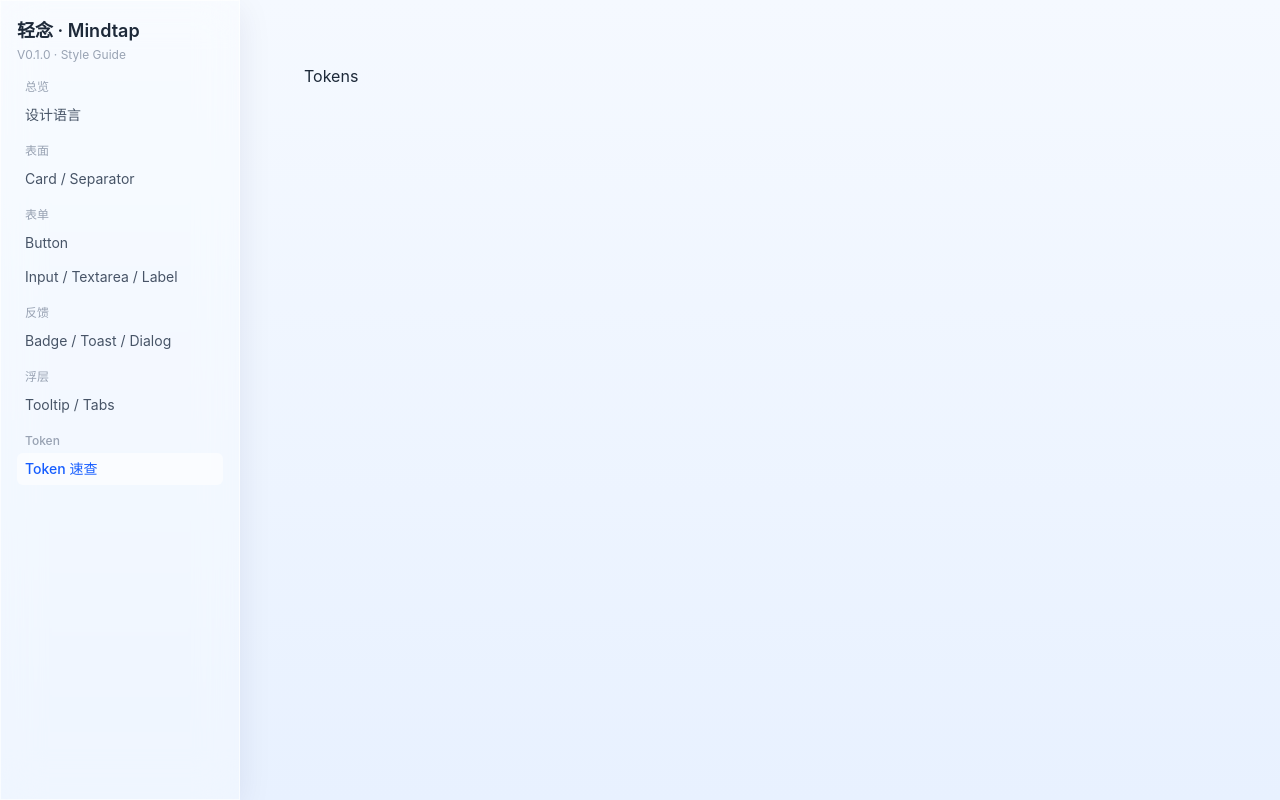
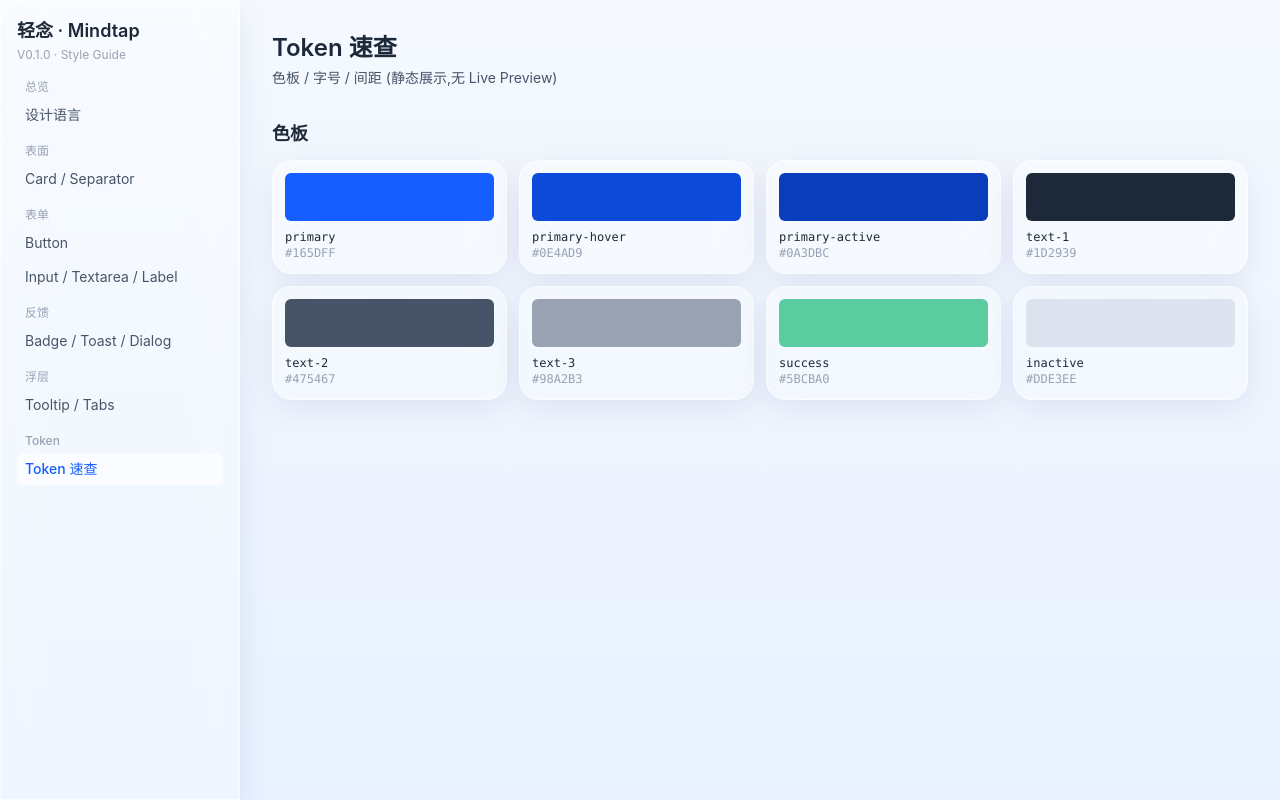
Before and after one commit to ahajason/mindtap, a React (Vite) app: page /tokens in a window 1280 px wide. Built offline with nearby package versions, Linux system fonts and the light colour scheme.

Commit message:
feat(route): Tokens page (spec token 速查表)

```diff
--- a/src/routes/Tokens.tsx
+++ b/src/routes/Tokens.tsx
@@ -1,7 +1,34 @@
-export default function Tokens() {
+import PageHeader from '@/components/style-guide/PageHeader';
+import { Card } from '@/components/ui/card';
+
+const colors = [
+  { name: 'primary', value: '#165DFF' },
+  { name: 'primary-hover', value: '#0E4AD9' },
+  { name: 'primary-active', value: '#0A3DBC' },
+  { name: 'text-1', value: '#1D2939' },
+  { name: 'text-2', value: '#475467' },
+  { name: 'text-3', value: '#98A2B3' },
+  { name: 'success', value: '#5BCBA0' },
+  { name: 'inactive', value: '#DDE3EE' },
+];
+
+export default function TokensRoute() {
   return (
-    <div className="p-6">
-      <h1>Tokens</h1>
+    <div>
+      <PageHeader
+        title="Token 速查"
+        description="色板 / 字号 / 间距 (静态展示,无 Live Preview)"
+      />
+      <h2 className="text-lg font-semibold text-text-1 mb-3">色板</h2>
+      <div className="grid grid-cols-4 gap-3 mb-8">
+        {colors.map((c) => (
+          <Card key={c.name} tier="l1" className="p-3">
+            <div className="w-full h-12 rounded-md mb-2" style={{ background: c.value }} />
+            <div className="text-xs font-mono text-text-1">{c.name}</div>
+            <div className="text-xs font-mono text-text-3">{c.value}</div>
+          </Card>
+        ))}
+      </div>
     </div>
   );
 }
```
